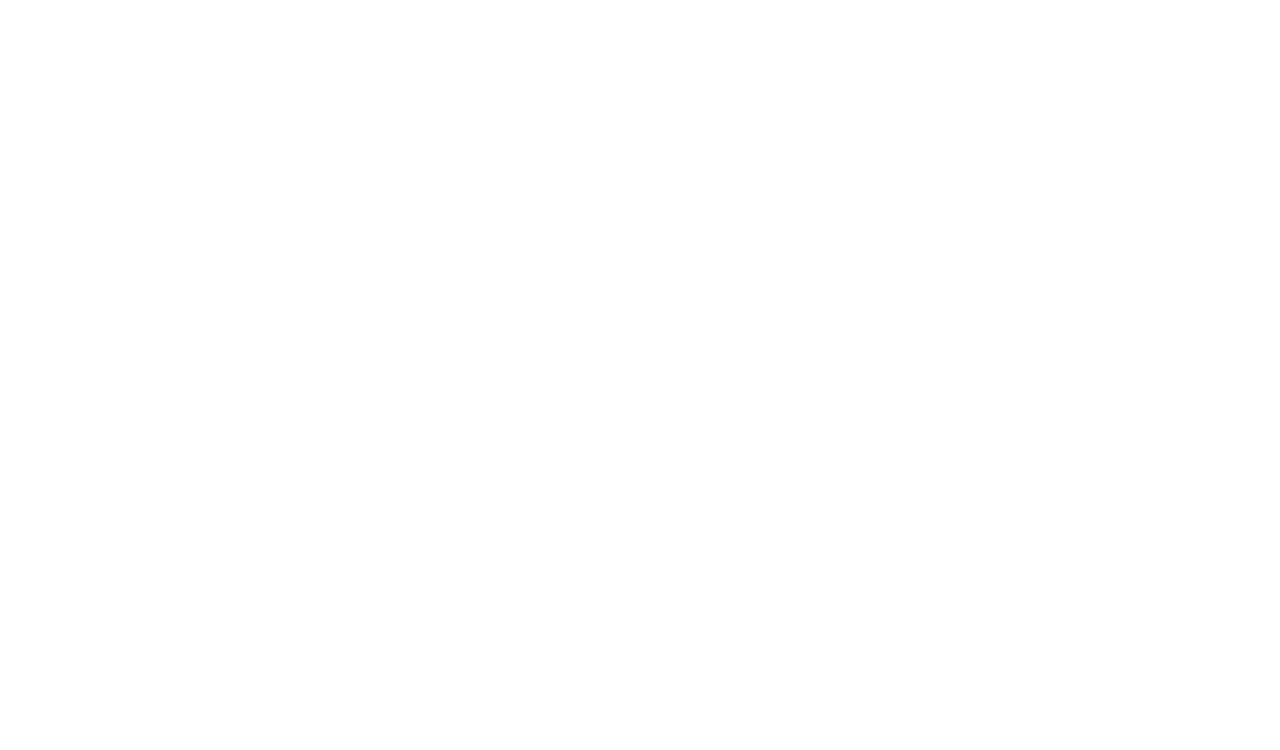
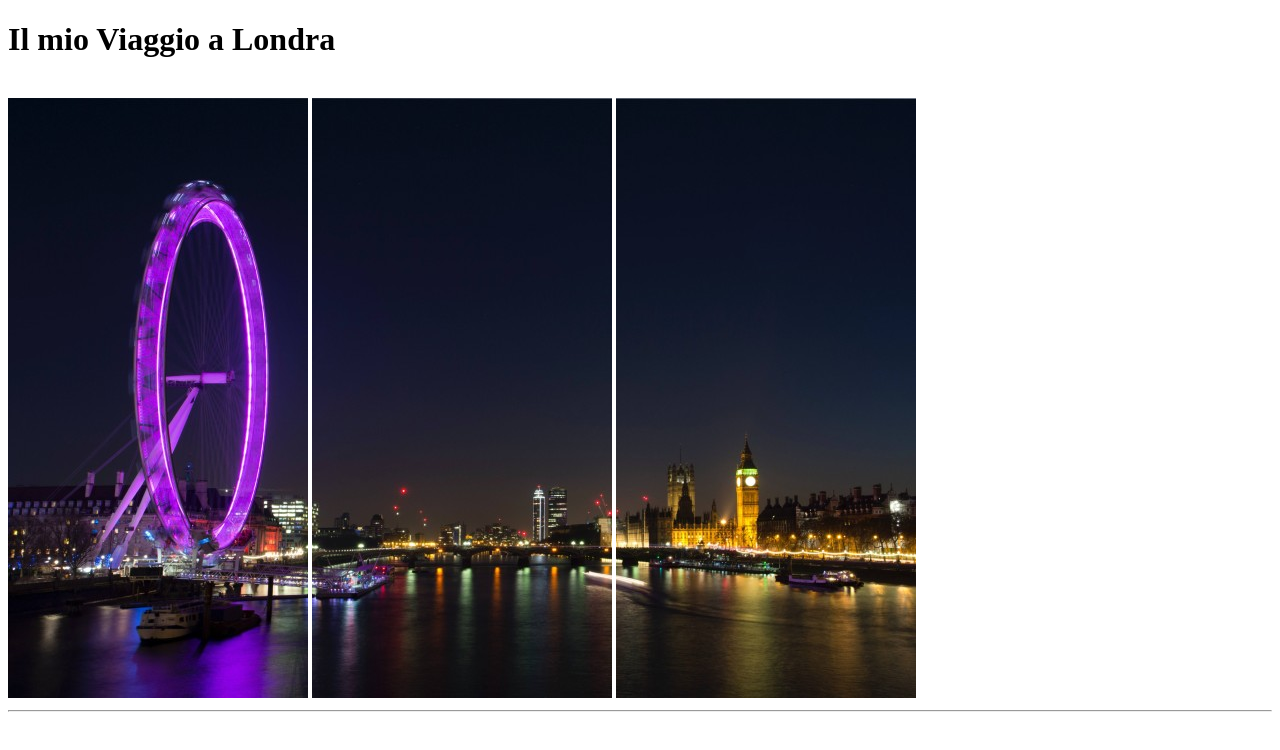
Before and after one commit to LauraBigoni/html-london-trip, a plain HTML site: page index.html in a window 1280 px wide. Drawn offline with Linux system fonts and the light colour scheme.

Commit message:
add header

```diff
--- a/index.html
+++ b/index.html
@@ -10,6 +10,23 @@
     <title>London trip</title>
 </head>
 <body>
+    <!-- Titolo ed immagini -->
+    <header>
+        <div>
+            <h1>Il mio Viaggio a Londra</h1><br>
+            <img src="img/img1.jpg" alt="immagine numero 1">
+            <img src="img/img2.jpg" alt="immagine numero 1">
+            <img src="img/img3.jpg" alt="immagine numero 1"><hr>
+        </div>
+    </header>
+    <!-- Spese  -->
+    <main>
 
+    <!-- Cose da fare -->
+
+    <!-- Info utili -->
+
+    </main>
+    <!-- altre foto -->
 </body>
 </html>
```
